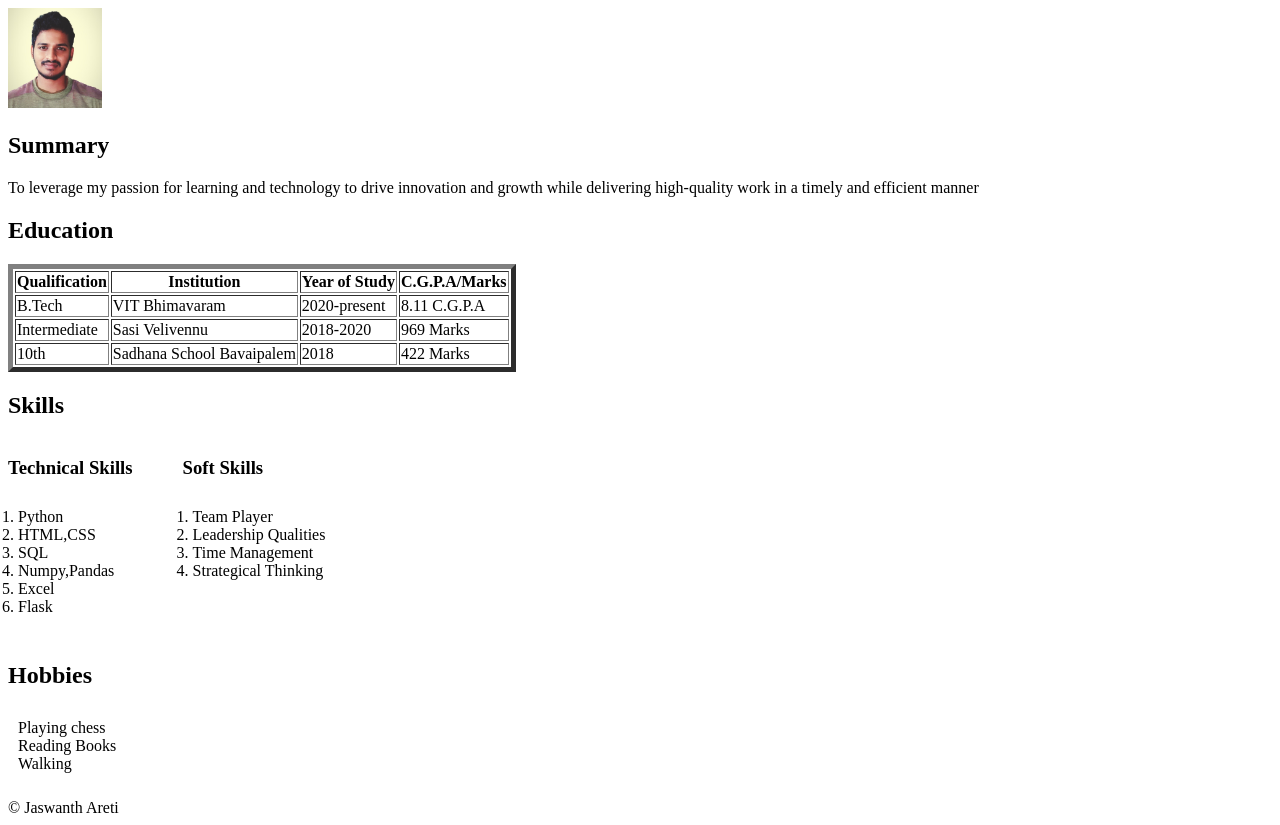
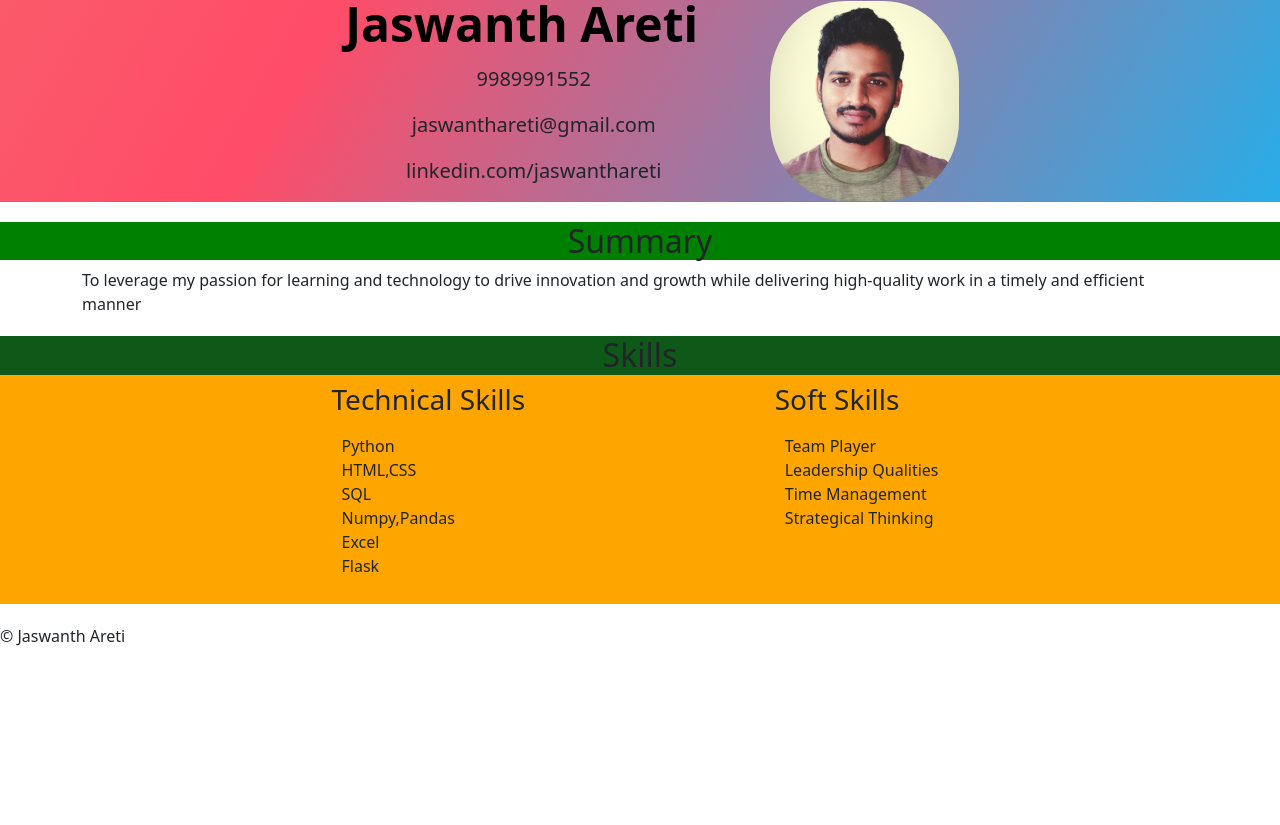
Before and after one commit to jaswanth6/Shiridi-Sai, a plain HTML site: page addon/resume.html in a window 1280 px wide. After the commit the page ends 800 px from the top, so only its background shows below. Drawn offline with nearby package versions, Linux system fonts and the light colour scheme.

Commit message:
Update resume.html

```diff
--- a/addon/resume.html
+++ b/addon/resume.html
@@ -4,91 +4,84 @@
     <meta charset="UTF-8">
     <meta name="viewport" content="width=device-width, initial-scale=1.0">
     <title>My Resume</title>
+    <link rel="stylesheet" href="../tindog/style.css">
+    <link href="https://cdn.jsdelivr.net/npm/bootstrap@5.3.3/dist/css/bootstrap.min.css" rel="stylesheet" integrity="sha384-QWTKZyjpPEjISv5WaRU9OFeRpok6YctnYmDr5pNlyT2bRjXh0JMhjY6hW+ALEwIH" crossorigin="anonymous">
     <style>
         .container{
             display: flex;
-            gap:50px;
+            justify-content: space-evenly;
         }
         ol,ul{
             padding: 10px;
+            list-style: none;
         }
-        ul>li{
-            list-style-type: none;
+        section{
+            margin-bottom:20px;
+        }
+        img{
+            border-radius: 40%;
+        }
+        h2,p{
+            display: flex;
+            justify-content: center;
+            align-items: center;
+        }
+       #skills{
+            background-color: orange;
+        }
+        #skills h2{
+            background-color: rgb(15,89,24);
         }
     </style>
 </head>
 <body>
-    <section id="profile">
-        <img src="./profile_photo.png" height="100">
+    <section id="profile" class="gradient-background">
+        <div class="container col-xxl-8 px-4 " bis_skin_checked="1">
+            <div class="row flex-lg-row-reverse align-items-center g-5" bis_skin_checked="1">
+              <div class="col-10 col-sm-12 col-lg-4 my-50" bis_skin_checked="1">
+                <img src="./profile_photo.png" class="d-block mx-lg-auto photo" alt="Bootstrap Themes" height="200" loading="lazy">
+              </div>
+              <div class="col-lg-8" bis_skin_checked="1">
+                <h1 class="display-5 fw-bold text-body-emphasis lh-1 mb-3">Jaswanth Areti</h1>
+                <p class="lead">9989991552</p>
+                <p class="lead">jaswanthareti@gmail.com</p>
+                <p class="lead mb-25">linkedin.com/jaswanthareti</p>
+              </div>
+            </div>
+          </div>
     </section>
-    <section id="summary">
-        <h2>Summary</h2>
-        <p>To leverage my passion for learning and technology to drive innovation and growth while delivering high-quality work in a timely and efficient manner</p>
+    <section id="summary" class="gradient-background1">
+        <h2 style="background-color: green;">Summary</h2>
+        <p class="container">To leverage my passion for learning and technology to drive innovation and growth while delivering high-quality work in a timely and efficient manner</p>
     </section>
-    <section id="education">
-        <h2>Education</h2>
-        <table border="5px solid black">
-            <tr>
-                <th>Qualification</th>
-                <th>Institution</th>
-                <th>Year of Study</th>
-                <th>C.G.P.A/Marks</th>
-            </tr>
-            <tr>
-                <td>B.Tech</td>
-                <td>VIT Bhimavaram</td>
-                <td>2020-present</td>
-                <td>8.11 C.G.P.A</td>
-            </tr>
-            <tr>
-                <td>Intermediate</td>
-                <td>Sasi Velivennu</td>
-                <td>2018-2020</td>
-                <td>969 Marks</td>
-            </tr>
-            <tr>
-                <td>10th</td>
-                <td>Sadhana School Bavaipalem</td>
-                <td>2018</td>
-                <td>422 Marks</td>
-            </tr>
-        </table>
-    </section>
-    <section id="skills">
+    <section id="skills" class="gradient-background1">
         <h2>Skills</h2>
         <div class="container">
         <div class="tc">
             <h3>Technical Skills</h3>
-        <ol>
+        <ul>
             <li>Python</li>
             <li>HTML,CSS</li>
             <li>SQL</li>
             <li>Numpy,Pandas</li>
             <li>Excel</li>
             <li>Flask</li>
-        </ol>
+        </ul>
         </div>
         <div class="soft">
             <h3>Soft Skills</h3>
-            <ol>
+            <ul>
                 <li>Team Player</li>
                 <li>Leadership Qualities</li>
                 <li>Time Management</li>
                 <li>Strategical Thinking</li>
-            </ol>
+            </ul>
         </div>
         </div>
-    </section>
-    <section id="hobbies">
-        <h2>Hobbies</h2>
-        <ul>
-            <li>Playing chess</li>
-            <li>Reading Books</li>
-            <li>Walking</li>
-        </ul>
     </section>
     <section id="footer">
         &copy Jaswanth Areti
     </section>
+    <script src="https://cdn.jsdelivr.net/npm/bootstrap@5.3.3/dist/js/bootstrap.bundle.min.js" integrity="sha384-YvpcrYf0tY3lHB60NNkmXc5s9fDVZLESaAA55NDzOxhy9GkcIdslK1eN7N6jIeHz" crossorigin="anonymous"></script>
 </body>
 </html>
```
